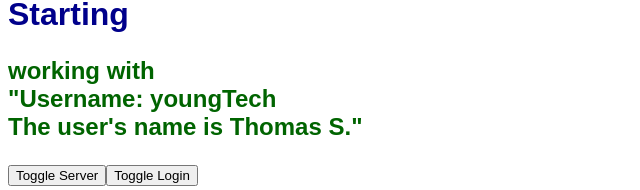
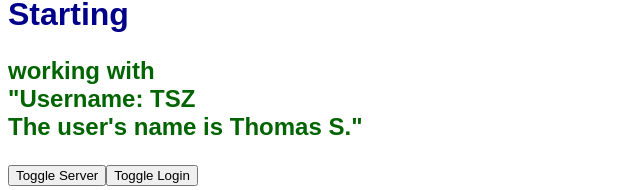
Before and after one commit to tschulz28/learn-angular, an Angular app in the folder learn-angular/: page / in a window 1280 px wide. Shown: the part 114-304 px from the top of the page, without its empty margins (0-640 px from the left). Built offline with nearby package versions, Linux system fonts and the light colour scheme.

Commit message:
Working with property inputs that have initial values

```diff
--- a/learn-angular/src/app/app.component.ts
+++ b/learn-angular/src/app/app.component.ts
@@ -65,8 +65,10 @@ import {User} from './user.component';
     <p [style.color]="isServerRunning ? 'darkgreen' : 'red'">@if (isServerRunning) {
       working with <section>
       @if (isLoggedIn) {
-        <!-- From 'Composing Components' and Component Input Properties -->
-        &quot;<app-user  name="Thomas S."/>&quot;
+        <!-- From 'Composing Components' and Component Input Properties
+          Setting the input property with <'selector' name="value"/> this will not work on properties with initial
+          values. Use the syntax <'selector' [name]="'value'"/> for those. -->
+        &quot;<app-user [username]="'TSZ'" name="Thomas S."/>&quot;
       }
       @else
       {
```
Also changed, not shown: learn-angular/src/app/user.component.ts (+5 -3 lines).
